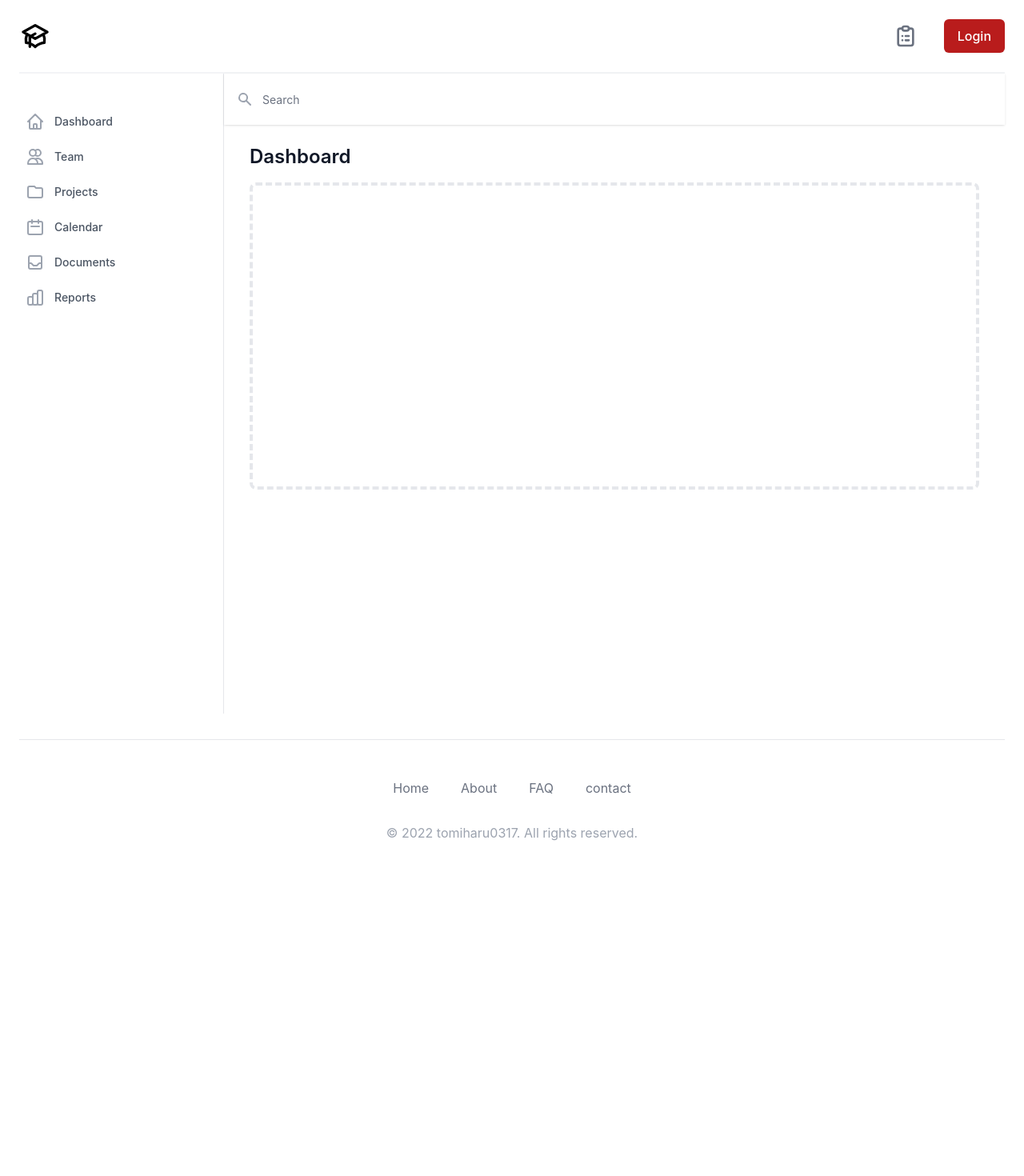
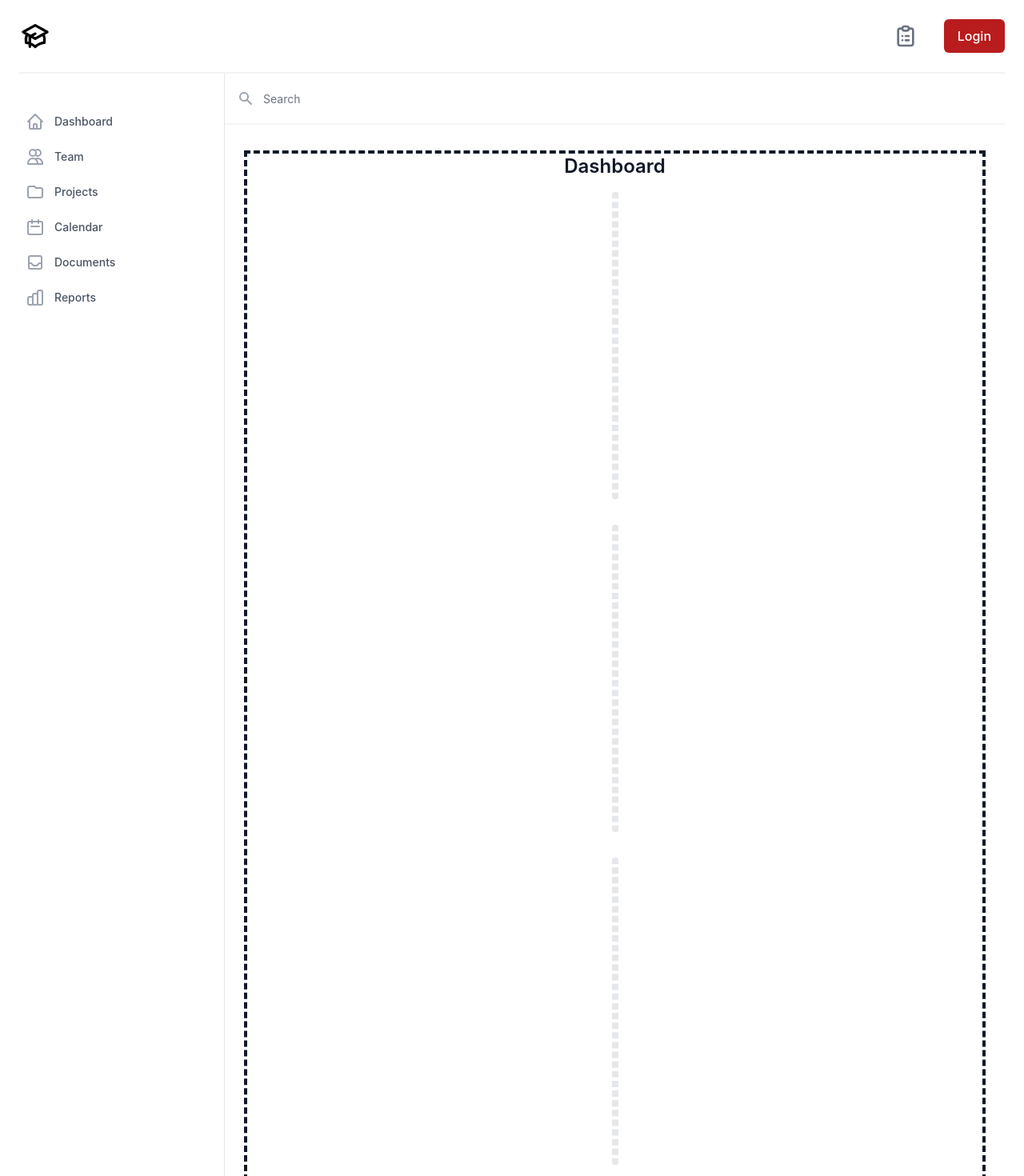
Before and after one commit to tomiharu0317/syllabus, a Next.js app in the folder frontend/: page /slidebar in a window 1280 px wide. Shown: the top 1470 px of the page at 80% size. Before the commit the page ends 1101 px from the top, so only its background shows below. Built offline with nearby package versions, Linux system fonts and the light colour scheme.

Commit message:
complete dashboard and header design

```diff
--- a/frontend/src/components/organisms/header.tsx
+++ b/frontend/src/components/organisms/header.tsx
@@ -6,9 +6,9 @@ export default function Header() {
       <div className='max-w-7xl mx-auto px-4 sm:px-6 ' aria-label='Top'>
         <div className='w-full py-6 flex items-center justify-between border-b-2 border-gray-100'>
           <div className='flex items-center px-2 lg:px-0'>
-            <a href='#'>
+            <Link href={'/'}>
+              <a>
                 <span className='sr-only'>Home</span>
-              <Link href={'/'}>
                 <svg
                   xmlns='http://www.w3.org/2000/svg'
                   className='h-10 w-10 '
@@ -25,15 +25,13 @@ export default function Header() {
                     d='M12 14l9-5-9-5-9 5 9 5zm0 0l6.16-3.422a12.083 12.083 0 01.665 6.479A11.952 11.952 0 0012 20.055a11.952 11.952 0 00-6.824-2.998 12.078 12.078 0 01.665-6.479L12 14zm-4 6v-7.5l4-2.222'
                   />
                 </svg>
+              </a>
             </Link>
-            </a>
           </div>
           <div className='ml-10 space-x-4'>
             <div className='flex items-center justify-end'>
-              <a
-                href='/mylist'
-                className='whitespace-nowrap text-base font-medium text-gray-500 hover:text-gray-900'
-              >
+              <Link href={'mylist'}>
+                <a className='whitespace-nowrap text-base font-medium text-gray-500 hover:text-gray-900'>
                   <svg
                     xmlns='http://www.w3.org/2000/svg'
                     className='h-8 w-8'
@@ -49,6 +47,8 @@ export default function Header() {
                     />
                   </svg>
                 </a>
+              </Link>
+
               <a
                 href='#'
                 className='ml-8 whitespace-nowrap inline-flex items-center justify-center px-4 py-2 border border-transparent rounded-md shadow-sm text-base font-medium text-white bg-red-700 hover:bg-red-600'
--- a/frontend/src/pages/slidebar.tsx
+++ b/frontend/src/pages/slidebar.tsx
@@ -54,8 +54,7 @@ export default function Example() {
     <>
       <div className='relative bg-white'>
         <div className='max-w-7xl mx-auto px-4 sm:px-6 ' aria-label='Top'>
-          <div className='flex h-full'></div>
-          <div className='flex h-screen'>
+          <div className='flex h-full'>
             <Transition.Root show={sidebarOpen} as={Fragment}>
               <Dialog
                 as='div'
@@ -146,16 +145,13 @@ export default function Example() {
             </Transition.Root>
 
             {/* Static sidebar for desktop */}
-            <div className='hidden  lg:flex lg:w-64'>
+            {/* sidebar を固定する ------------------------- */}
+            <div className='flex-col lg:border-r lg:border-gray-200 '>
+              <div className='sticky top-0 z-50'>
+                {/* ------------------------------------------- */}
+                <div className='hidden lg:flex lg:w-64 '>
                   {/* Sidebar component, swap this element with another sidebar if you like */}
-              <div className='flex flex-col w-64 flex-grow border-r border-gray-200 pt-5 bg-white overflow-y-auto'>
-                {/* <div className='flex items-center flex-shrink-0 px-4'>
-              <img
-                className='h-8 w-auto'
-                src='https://tailwindui.com/img/logos/workflow-logo-indigo-600-mark-gray-800-text.svg'
-                alt='Workflow'
-              />
-            </div> */}
+                  <div className='flex flex-col w-64 flex-grow pt-5 bg-white overflow-y-auto'>
                     <div className='mt-5 flex-grow flex flex-col'>
                       <nav className='flex-1 pb-4 space-y-1'>
                         {navigation.map((item) => (
@@ -185,11 +181,13 @@ export default function Example() {
                     </div>
                   </div>
                 </div>
+              </div>
+            </div>
             <div className='flex flex-col flex-1'>
-              <div className='sticky top-0 z-10 flex-shrink-0 flex h-16 bg-white shadow'>
+              <div className='sticky top-0 z-10 flex-shrink-0 flex h-16 bg-white border-b-2 border-gray-100'>
                 <button
                   type='button'
-                  className='px-4 border-r border-gray-200 text-gray-500 focus:outline-none focus:ring-2 focus:ring-inset focus:ring-indigo-500 lg:hidden'
+                  className='px-4 border-r border-gray-200 text-gray-500 focus:outline-none lg:hidden'
                   onClick={() => setSidebarOpen(true)}
                 >
                   <span className='sr-only'>Open sidebar</span>
@@ -214,12 +212,15 @@ export default function Example() {
                         />
                       </div>
                     </form>
-                  </div>{' '}
+                  </div>
                 </div>
               </div>
 
-              <main className='flex-1'>
-                <div className='py-6'>
+              <main className='flex flex-col w-full justfy-end bg-white overflow-x-hidden overflow-y-auto mb-14'>
+                <div className='flex w-full mx-auto px-6 py-8'>
+                  <div className='flex flex-col w-full h-full text-gray-900 text-xl border-4 border-gray-900 border-dashed'>
+                    {/* <main className='flex-1'> */}
+                    {/* <div className='py-6'> */}
                     <div className='max-w-7xl mx-auto px-4 sm:px-6 md:px-8'>
                       <h1 className='text-2xl font-semibold text-gray-900'>Dashboard</h1>
                     </div>
@@ -228,7 +229,14 @@ export default function Example() {
                       <div className='py-4'>
                         <div className='border-4 border-dashed border-gray-200 rounded-lg h-96' />
                       </div>
+                      <div className='py-4'>
+                        <div className='border-4 border-dashed border-gray-200 rounded-lg h-96' />
+                      </div>
+                      <div className='py-4'>
+                        <div className='border-4 border-dashed border-gray-200 rounded-lg h-96' />
+                      </div>
                       {/* /End replace */}
+                    </div>
                   </div>
                 </div>
               </main>
```
Lines whose indentation alone changed are shown as unchanged.
